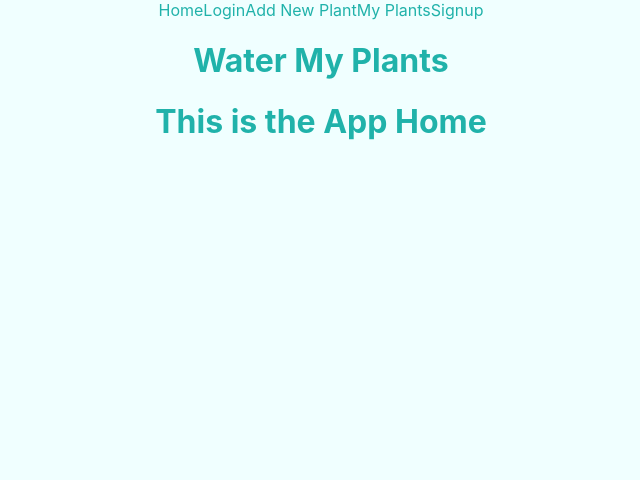
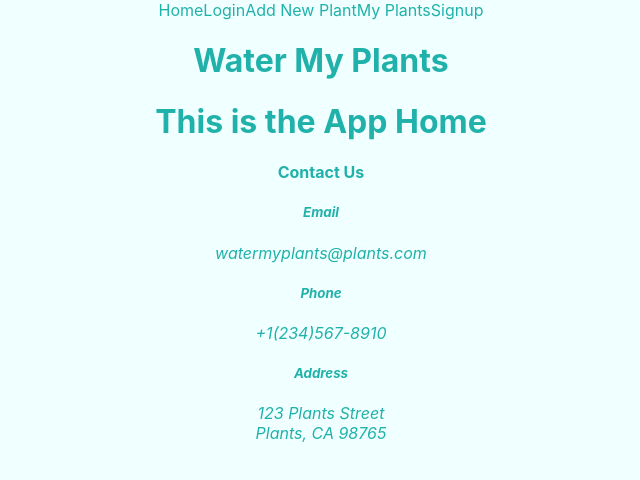
Before and after one commit to Build-Week-Ft-Water-My-Plants-5/Front-end, a React (Create React App) app: page / in a window 1280 px wide. Shown: the top 480 px of the page, without its empty margins (319-959 px from the left). Built offline with nearby package versions, Linux system fonts and the light colour scheme; no server answers.

Commit message:
Started a footer component and imported it to App file

```diff
--- a/src/App.js
+++ b/src/App.js
@@ -4,8 +4,9 @@ import axios from 'axios';
 import { Route, Link, Switch } from "react-router-dom";
 import Login from "./components/Login";
 import Signup from "./components/Sign_Up";
-import PlantForm from "./components/PlantForm"
-import Home from "./components/Home"
+import PlantForm from "./components/PlantForm";
+import Home from "./components/Home";
+import Footer from "./components/Footer";
 import PlantsList from "./components/PlantsList";
 import schema from "./Form_Schema";
 import * as yup from "yup";
@@ -99,8 +100,6 @@ function App() {
             </nav>
             <h1>Water My Plants</h1>
         </header>
-
-
          <Switch>
              <Route path="/PlantForm">
                  <PlantForm
@@ -116,13 +115,11 @@ function App() {
                  <Signup />
              </Route>
              <Route path="/login" component={Login}/>
-
              <Route path="/">
                  <Home />
              </Route>
          </Switch>
-
-
+         <Footer/>
 </div>
 
 
--- /dev/null
+++ b/src/components/Footer.js
@@ -0,0 +1,17 @@
+import React from "react";
+
+export default function Footer(props) {
+    return(
+        <footer className="footer-container">
+            <h4>Contact Us</h4>
+            <address>
+                <h5>Email</h5>
+                <p>watermyplants@plants.com</p>
+                <h5>Phone</h5>
+                <p>+1(234)567-8910</p>
+                <h5>Address</h5>
+                <p>123 Plants Street<br></br>Plants, CA 98765</p>
+            </address>
+        </footer>
+    )
+}
```
Lines whose indentation alone changed are shown as unchanged.
